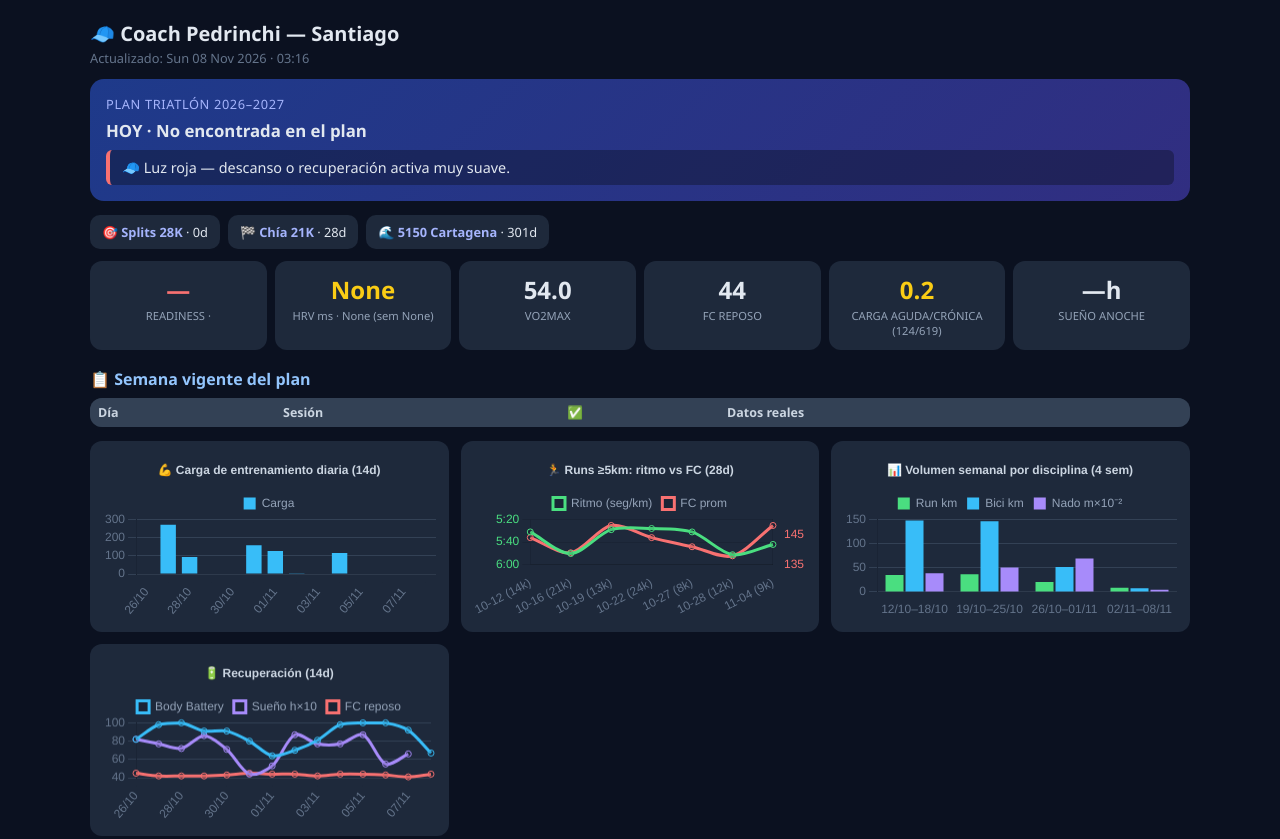
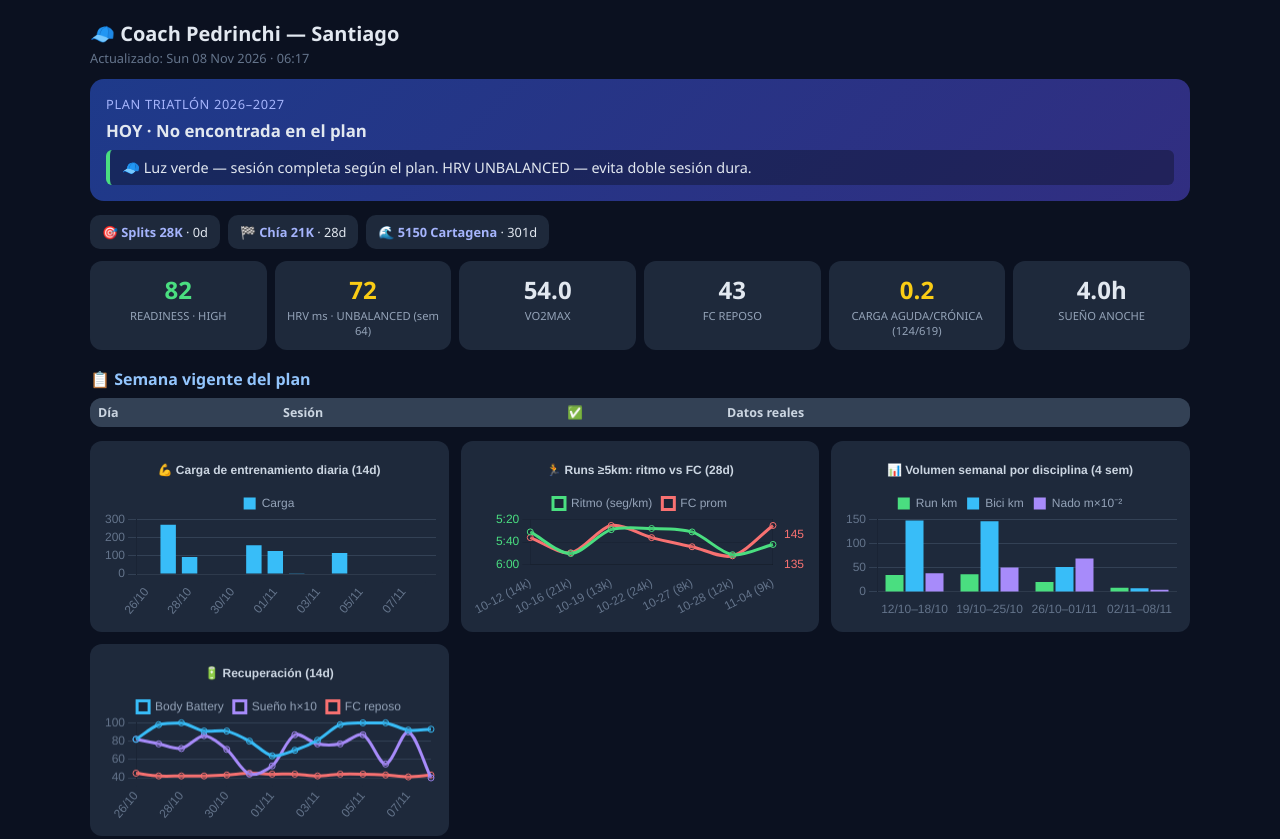
Before and after one commit to santicar1809/dash-0813739813a5062b, a plain HTML site: page index.html in a window 1280 px wide. Shown: the top 839 px of the page. Drawn offline with nearby package versions, Linux system fonts and the light colour scheme.

Commit message:
update dashboard

```diff
--- a/index.html
+++ b/index.html
@@ -10,7 +10,7 @@ h1{font-size:1.25rem;margin:6px 0 2px} h2{font-size:1rem;color:#93c5fd;margin:18
 .coach{background:linear-gradient(135deg,#1e3a8a,#312e81);border-radius:14px;padding:16px;margin-bottom:14px}
 .coach .fase{color:#a5b4fc;font-size:.8rem;text-transform:uppercase;letter-spacing:.05em}
 .coach .sesion{font-size:1.05rem;font-weight:600;margin:6px 0}
-.coach .reco{background:#0b112066;border-left:4px solid #f87171;padding:8px 12px;border-radius:6px;font-size:.9rem;margin-top:8px}
+.coach .reco{background:#0b112066;border-left:4px solid #4ade80;padding:8px 12px;border-radius:6px;font-size:.9rem;margin-top:8px}
 .races{display:flex;gap:8px;flex-wrap:wrap;margin-bottom:12px}
 .race{background:#1e293b;border-radius:10px;padding:8px 12px;font-size:.8rem} .race b{color:#a5b4fc}
 .grid{display:grid;grid-template-columns:repeat(auto-fit,minmax(140px,1fr));gap:8px;margin-bottom:14px}
@@ -24,11 +24,11 @@ tr:nth-child(even){background:#263449} tr.hoy{background:#1e3a8a55;outline:2px s
 .small{color:#94a3b8;font-size:.72rem}
 </style></head><body>
 <h1>🧢 Coach Pedrinchi — Santiago</h1>
-<div class="sub">Actualizado: Sun 08 Nov 2026 · 03:16</div>
+<div class="sub">Actualizado: Sun 08 Nov 2026 · 06:17</div>
 <div class="coach">
 <div class="fase">Plan Triatlón 2026–2027</div>
 <div class="sesion">HOY · No encontrada en el plan</div>
-<div class="reco">🧢 Luz roja — descanso o recuperación activa muy suave.</div>
+<div class="reco">🧢 Luz verde — sesión completa según el plan. HRV UNBALANCED — evita doble sesión dura.</div>
 </div>
 <div class="races">
 <div class="race">🎯 <b>Splits 28K</b> · 0d</div>
@@ -36,12 +36,12 @@ tr:nth-child(even){background:#263449} tr.hoy{background:#1e3a8a55;outline:2px s
 <div class="race">🌊 <b>5150 Cartagena</b> · 301d</div>
 </div>
 <div class="grid">
-<div class="card"><div class="v" style="color:#f87171">—</div><div class="l">READINESS · </div></div>
-<div class="card"><div class="v" style="color:#facc15">None</div><div class="l">HRV ms · None (sem None)</div></div>
+<div class="card"><div class="v" style="color:#4ade80">82</div><div class="l">READINESS · HIGH</div></div>
+<div class="card"><div class="v" style="color:#facc15">72</div><div class="l">HRV ms · UNBALANCED (sem 64)</div></div>
 <div class="card"><div class="v">54.0</div><div class="l">VO2MAX</div></div>
-<div class="card"><div class="v">44</div><div class="l">FC REPOSO</div></div>
+<div class="card"><div class="v">43</div><div class="l">FC REPOSO</div></div>
 <div class="card"><div class="v" style="color:#facc15">0.2</div><div class="l">CARGA AGUDA/CRÓNICA (124/619)</div></div>
-<div class="card"><div class="v">—h</div><div class="l">SUEÑO ANOCHE</div></div>
+<div class="card"><div class="v">4.0h</div><div class="l">SUEÑO ANOCHE</div></div>
 </div>
 <h2>📋 Semana vigente del plan</h2>
 <table><thead><tr><th>Día</th><th>Sesión</th><th>✅</th><th>Datos reales</th></tr></thead><tbody></tbody></table>
@@ -74,5 +74,5 @@ const t=(s)=>({...base,plugins:{...base.plugins,title:{display:true,text:s,color
 new Chart(cg,{type:'bar',data:{labels:["26/10", "27/10", "28/10", "29/10", "30/10", "31/10", "01/11", "02/11", "03/11", "04/11", "05/11", "06/11", "07/11", "08/11"],datasets:[{label:'Carga',data:[0, 271, 94, 0, 0, 158, 126, 5, 0, 116, 0, 3, 0, 0],backgroundColor:'#38bdf8'}]},options:t('💪 Carga de entrenamiento diaria (14d)')});
 new Chart(rp,{type:'line',data:{labels:["10-12 (14k)", "10-16 (21k)", "10-19 (13k)", "10-22 (24k)", "10-27 (8k)", "10-28 (12k)", "11-04 (9k)"],datasets:[{label:'Ritmo (seg/km)',data:[331.0, 350.0, 329.0, 328.0, 331.0, 351.0, 342.0],borderColor:'#4ade80',yAxisID:'y',tension:.3},{label:'FC prom',data:[144.0, 139.0, 148.0, 144.0, 141.0, 138.0, 148.0],borderColor:'#f87171',yAxisID:'y1',tension:.3}]},options:{...t('🏃 Runs ≥5km: ritmo vs FC (28d)'),scales:{...base.scales,y:{reverse:true,ticks:{color:'#4ade80',callback:(v)=>Math.floor(v/60)+':'+String(Math.round(v%60)).padStart(2,'0')}},y1:{position:'right',ticks:{color:'#f87171'},grid:{display:false}}}}});
 new Chart(vol,{type:'bar',data:{labels:["12/10\u201318/10", "19/10\u201325/10", "26/10\u201301/11", "02/11\u201308/11"],datasets:[{label:'Run km',data:[35.0, 36.5, 20.5, 8.8],backgroundColor:'#4ade80'},{label:'Bici km',data:[147.6, 146.2, 51.4, 7.4],backgroundColor:'#38bdf8'},{label:'Nado m×10⁻²',data:[38.8, 50.5, 69.2, 4.7],backgroundColor:'#a78bfa'}]},options:t('📊 Volumen semanal por disciplina (4 sem)')});
-new Chart(rec,{type:'line',data:{labels:["26/10", "27/10", "28/10", "29/10", "30/10", "31/10", "01/11", "02/11", "03/11", "04/11", "05/11", "06/11", "07/11", "08/11"],datasets:[{label:'Body Battery',data:[82, 98, 100, 91, 91, 80, 64, 70, 81, 98, 100, 100, 92, 67],borderColor:'#38bdf8',tension:.3},{label:'Sueño h×10',data:[82, 77, 72, 86, 71, 44, 53, 87, 77, 77, 87, 55, 66, null],borderColor:'#a78bfa',tension:.3},{label:'FC reposo',data:[45, 42, 42, 42, 43, 45, 44, 44, 42, 44, 44, 43, 41, 44],borderColor:'#f87171',tension:.3}]},options:t('🔋 Recuperación (14d)')});
+new Chart(rec,{type:'line',data:{labels:["26/10", "27/10", "28/10", "29/10", "30/10", "31/10", "01/11", "02/11", "03/11", "04/11", "05/11", "06/11", "07/11", "08/11"],datasets:[{label:'Body Battery',data:[82, 98, 100, 91, 91, 80, 64, 70, 81, 98, 100, 100, 92, 93],borderColor:'#38bdf8',tension:.3},{label:'Sueño h×10',data:[82, 77, 72, 86, 71, 44, 53, 87, 77, 77, 87, 55, 90, 40],borderColor:'#a78bfa',tension:.3},{label:'FC reposo',data:[45, 42, 42, 42, 43, 45, 44, 44, 42, 44, 44, 43, 41, 43],borderColor:'#f87171',tension:.3}]},options:t('🔋 Recuperación (14d)')});
 </script></body></html>
```
